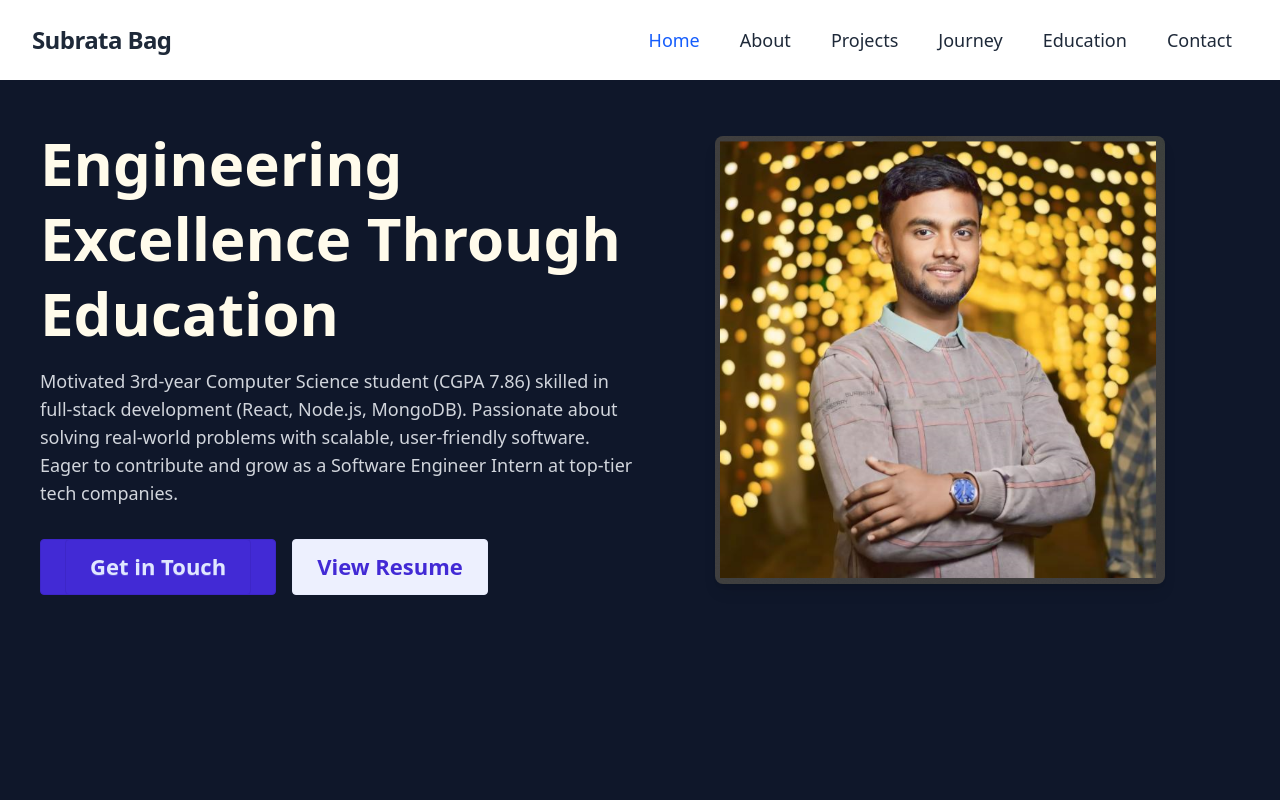
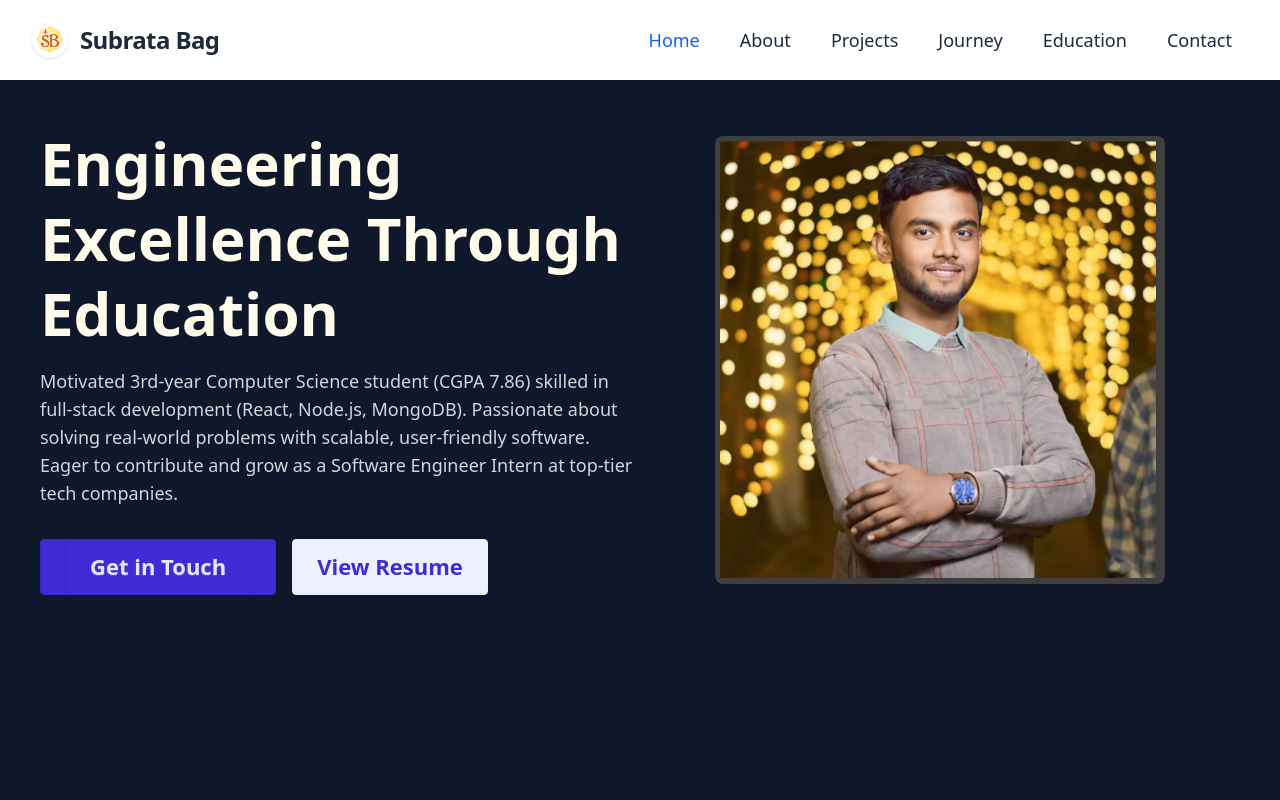
Before and after one commit to subrata-code/subrata-s-portfolio, a React (Vite) app: page / in a window 1280 px wide. Shown: the top 800 px of the page. Built offline with nearby package versions, Linux system fonts and the light colour scheme.

Commit message:
logo add

```diff
--- a/src/components/Navbar.jsx
+++ b/src/components/Navbar.jsx
@@ -28,9 +28,15 @@ const Navbar = () => {
     handleCloseMobile();
   };
 
-  return (
+    return (
     <nav className="flex items-center justify-between px-8 h-20 relative z-20 bg-white">
-      <div>
+      <div className="flex items-center gap-3">
+        {/* Favicon/logo image */}
+        <img
+          src="/favicon_sb.png" // Place _sb.png in your public folder
+          alt="Logo"
+          className="w-9 h-9 rounded-full shadow"
+        />
         <h1 className="font-bold text-2xl tracking-tight">
           {profileData.name}
         </h1>
```
